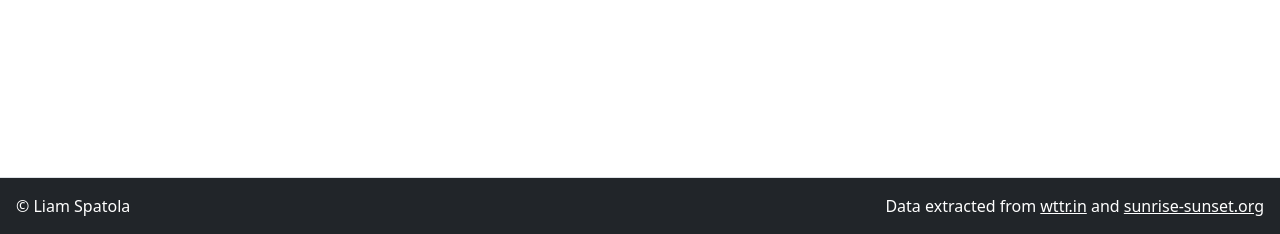
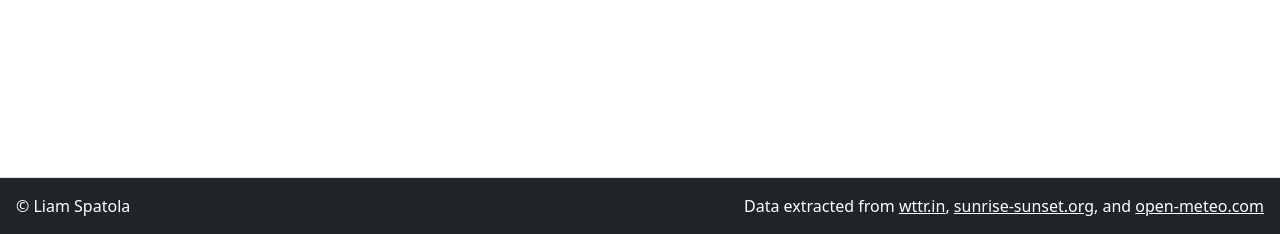
Before and after one commit to LiamSpatola/WeatherVane, a Flask app: page /current in a window 1280 px wide. Shown: the part 566-800 px from the top of the page. Run offline with Flask 3, Linux system fonts and the light colour scheme; parts of the project's set-up code (start-up, migrations or seed data) failed here and were passed over.

Commit message:
Updated footer to reflect new data sources

```diff
--- a/templates/base.html
+++ b/templates/base.html
@@ -35,7 +35,7 @@
     <footer class="bg-dark text-white py-3 border-top mt-5">
         <div class="d-flex justify-content-between px-3">
             <div>&copy; Liam Spatola</div>
-            <div>Data extracted from <a href="https://wttr.in" class="text-white text-decoration-underline">wttr.in</a> and <a href="https://sunrise-sunset.org" class="text-white text-decoration-underline">sunrise-sunset.org</a></div>
+            <div>Data extracted from <a href="https://wttr.in" class="text-white text-decoration-underline">wttr.in</a>, <a href="https://sunrise-sunset.org" class="text-white text-decoration-underline">sunrise-sunset.org</a>, and <a href="https://open-meteo.com" class="text-white text-decoration-underline">open-meteo.com</a></div>
         </div>
     </footer>
 
```
